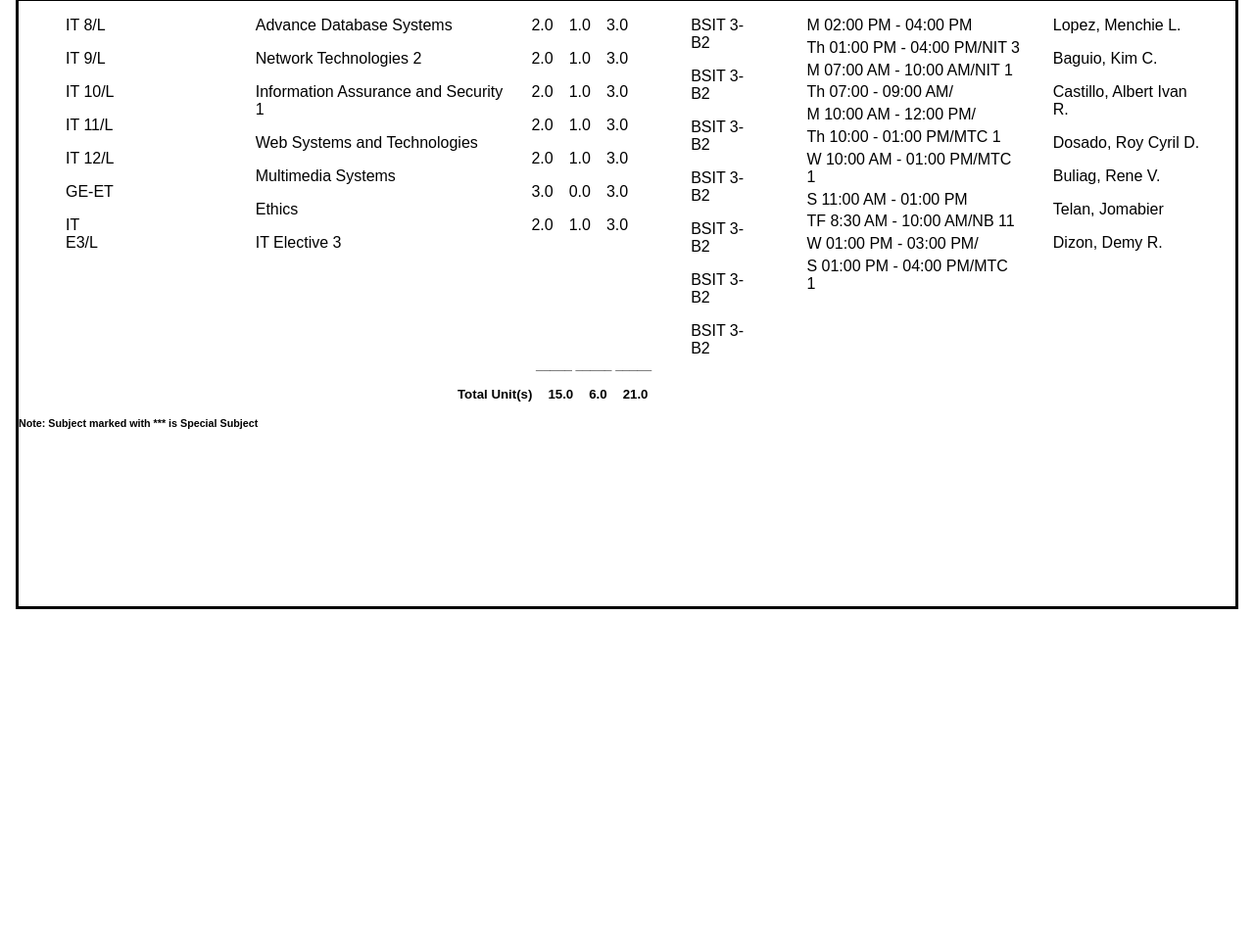
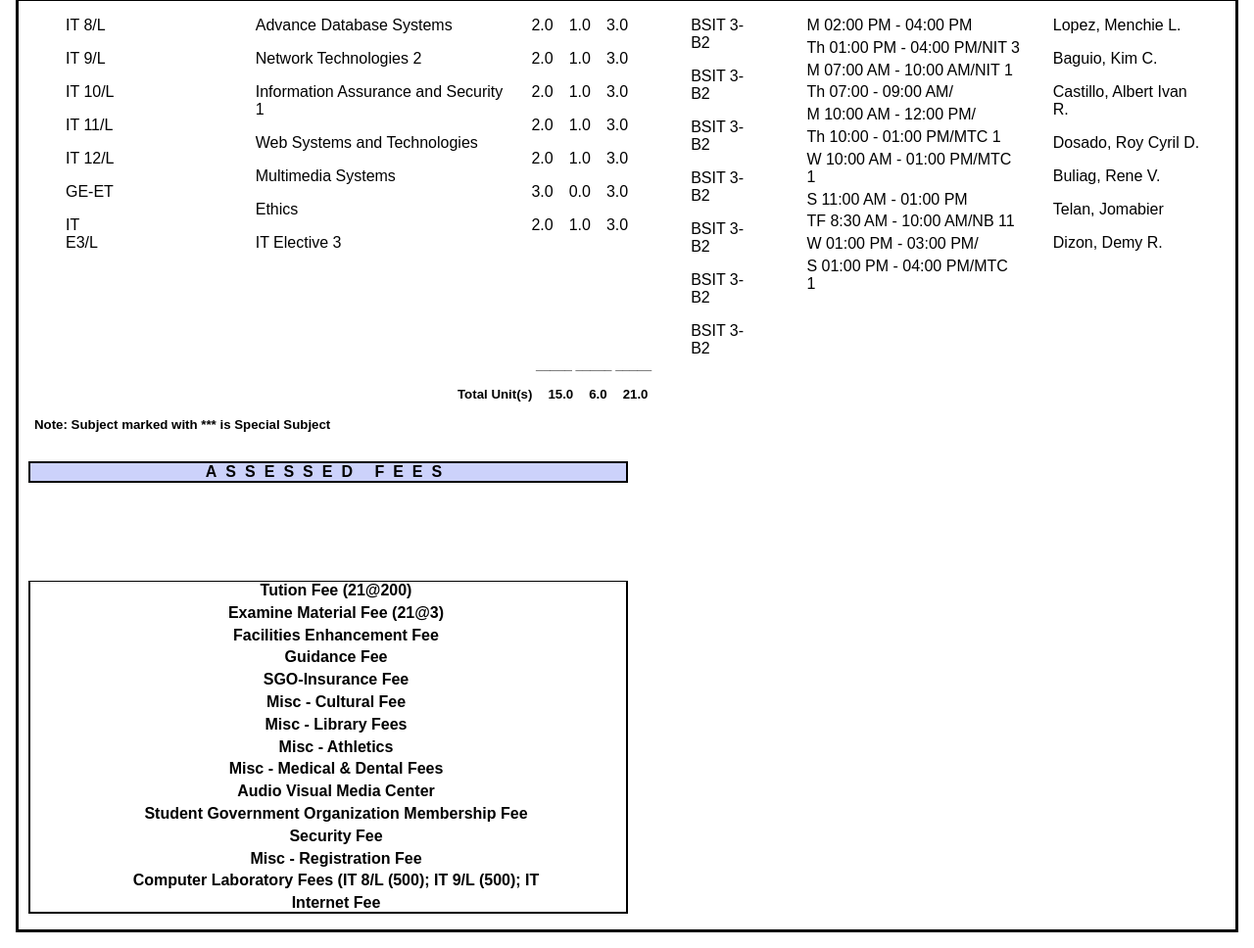
Before and after one commit to me10die/Gardose-COR, a plain HTML site: page index.html in a window 1280 px wide. Shown: the part 604-1572 px from the top of the page at 98% size. Before the commit the page ends 1242 px from the top, so only its background shows below. Drawn offline with Linux system fonts and the light colour scheme.

Commit message:
fee details changes

```diff
--- a/index.html
+++ b/index.html
@@ -163,9 +163,35 @@
           <h5><br>21.0</h5>
         </div>
       </section>
-      <div class="note">
-        <h6>Note: Subject marked with *** is Special Subject</h6>
+      <div class="note-1">
+        <h5>Note: Subject marked with *** is Special Subject</h5>
       </div>
+      <section>
+        <div class="table">
+          <div class="assessed-fees">
+            <div class="cell1">ASSESSED FEES</div>
+          </div>
+          <div class="fees-details">
+            <div class="cell2">
+              <p>Tution Fee (21@200)</p>
+              <p>Examine Material Fee (21@3)</p>
+              <p>Facilities Enhancement Fee</p>
+              <p>Guidance Fee</p>
+              <p>SGO-Insurance Fee</p>
+              <p>Misc - Cultural Fee</p>
+              <p>Misc - Library Fees</p>
+              <p>Misc - Athletics</p>
+              <p>Misc - Medical & Dental Fees</p>
+              <p>Audio Visual Media Center</p>
+              <p>Student Government Organization Membership Fee</p>
+              <p>Security Fee</p>
+              <p>Misc - Registration Fee</p>
+              <p>Computer Laboratory Fees (IT 8/L (500); IT 9/L (500); IT</p>
+              <p>Internet Fee</p>
+            </div>
+          </div>
+        </div>
+      </section>
     </main>
   </body>
 </html>
--- a/style.css
+++ b/style.css
@@ -211,8 +211,45 @@
     gap: 1rem;
   }
 
-  .note {
+  .note-1 {
     display: flex;
     text-align: right;
-    margin-right: 2rem;
+    margin-left: 1rem;
   }
+
+  .assessed-fees {
+    background-color: #ccd2fb;
+    text-align: center;
+    font-family: Arial, sans-serif;
+    border-top: 2px solid #000;
+    border-bottom: 2px solid #000;
+    border-right: 2px solid black;
+    border-left: 2px solid black;
+    margin-top: 30px;
+    margin-bottom: 100px;
+    margin-right: 620px;
+    margin-left: 10px;
+    font-weight: bolder;
+    letter-spacing: 9px;
+  }
+
+  .fees-details {
+    text-align: center;
+    font-family: Arial, sans-serif;
+    border-top: 1px solid #000;
+    border-bottom: 2px solid #000;
+    border-right: 2px solid black;
+    border-left: 2px solid black;
+    margin-top: 0.50px;
+    margin-right: 620px;
+    margin-left: 10px;
+    font-weight: bolder;
+  }
+
+  .cell2 {
+    display: flex;
+    flex-direction: column;
+    align-items: right;
+    margin-left: 1rem;
+    gap: 0.3rem;
+  }
```
